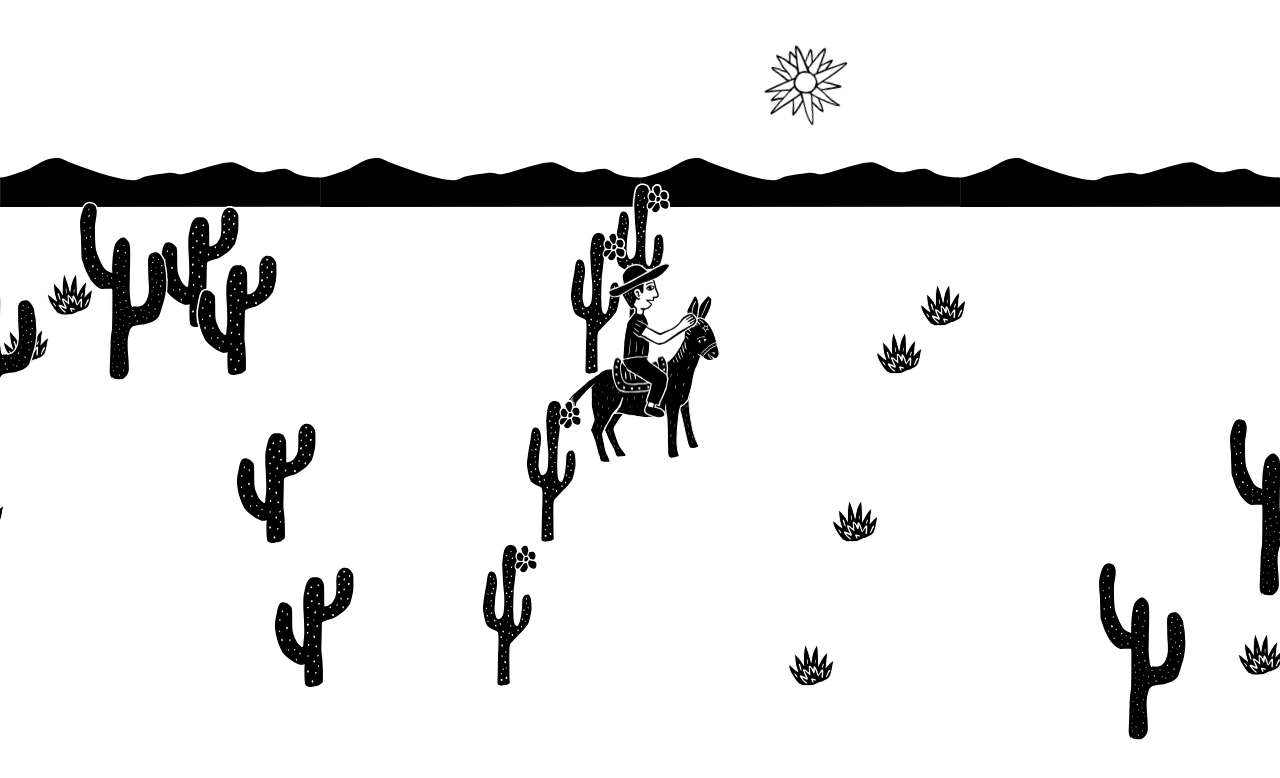
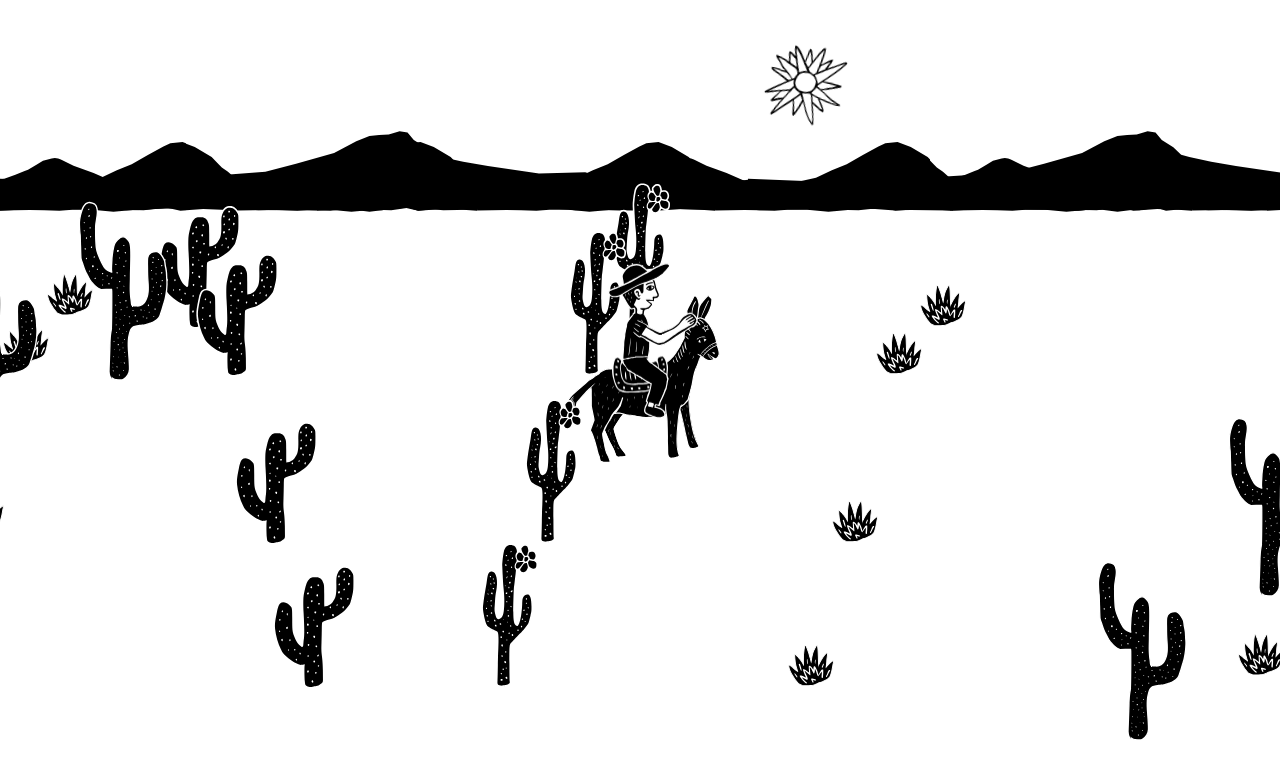
Before and after one commit to abnersn/woodcut-svg-animation, a website: page public/index.html in a window 1280 px wide. Shown: the top 778 px of the page. Drawn offline with Linux system fonts and the light colour scheme.

Commit message:
Better mountains

```diff
--- a/public/style.css
+++ b/public/style.css
@@ -69,7 +69,10 @@ html, body {
     position: absolute;
     width: 1000vw;
     height: 20vh;
-    background: url("svg/mountains.svg");
+    background:
+        url("svg/mountains_1.svg"),
+        url("svg/mountains_2.svg"),
+        url("svg/mountains_3.svg");
 }
 
 /*******************/
```
Also changed, not shown: public/svg/mountains_1.svg (added), public/svg/mountains_2.svg (added), public/svg/mountains_3.svg (added).
